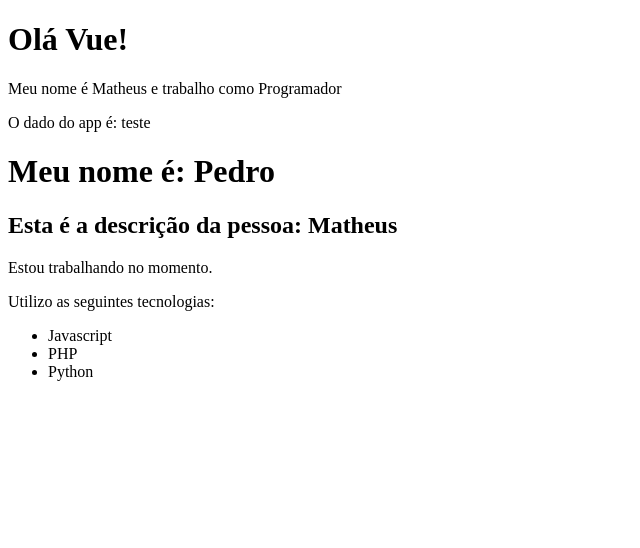
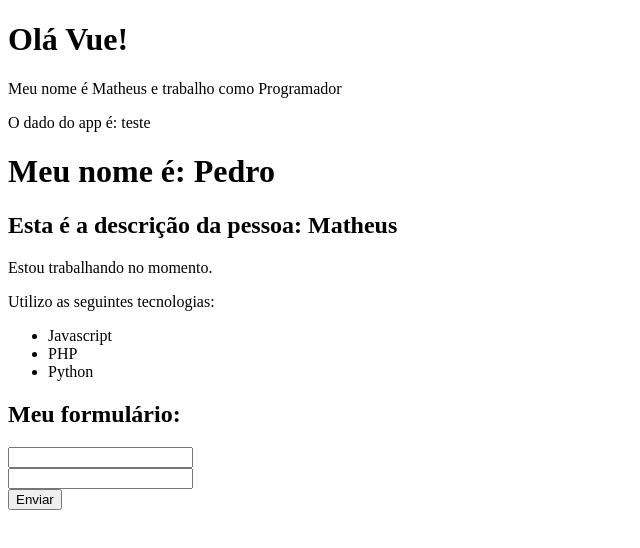
Before and after one commit to ilima12/Curso-Vue, a Vue app in the folder 2_projeto_vue/: page / in a window 1280 px wide. Shown: the top 548 px of the page, without its empty margins (0-640 px from the left). Built offline with nearby package versions, Linux system fonts and the light colour scheme.

Commit message:
implementação de código
Pausado na aula 09

```diff
--- a/2_projeto_vue/src/components/Form.vue
+++ b/2_projeto_vue/src/components/Form.vue
@@ -1,11 +1,23 @@
 <template>
+    <div>
+    <h2>Meu formulário:</h2>
     <form action="">
+    <div>
+        <InputText/>
+    </div>
+    <div>
+        <InputText/>
+    </div>
+    <div>
+        <Submit/>
+    </div>
+    </form>
+</div>
+</template>
+<script >
+import InputText from './form/InputText.vue'
+import Submit from './form/Submit.vue'
 
-    </form>
-</template>
-<script>
-import InputText from './form/ImputText.vue'
-import Submit from './form/Submit.vue'
 export default {
     name: 'Form',
     components: {
--- a/2_projeto_vue/src/components/Pessoa.vue
+++ b/2_projeto_vue/src/components/Pessoa.vue
@@ -2,17 +2,20 @@
 <div>
    <h2>Esta é a descrição da pessoa: {{ nome }}</h2>
     <Info />
+    <Form />
 
   </div>
 </template>
 
 <script>
 import Info from './Info'
+import Form from './Form'
 
 export default {
     name: 'Pessoa',
     components: {
-        Info
+        Info,
+        Form
     },
     data() {
         return{
--- a/2_projeto_vue/src/components/form/Submit.vue
+++ b/2_projeto_vue/src/components/form/Submit.vue
@@ -3,6 +3,6 @@
 </template>
 <script lang="js">
     export default {
-        name: 'InputText'
+        name: 'Submit'
     }
 </script>
```
Also changed, not shown: 2_projeto_vue/src/components/form/InputText.vue (renamed from 2_projeto_vue/src/components/form/ImputText.vue).
